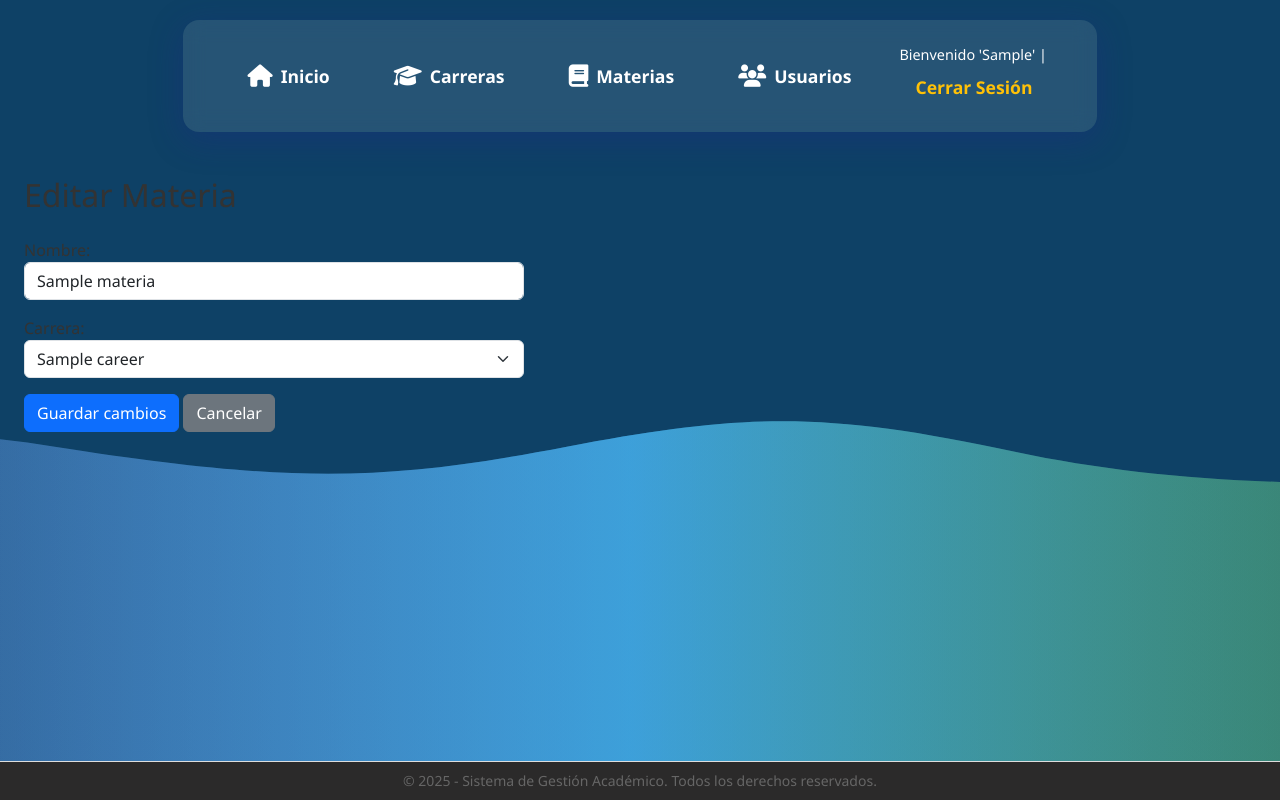
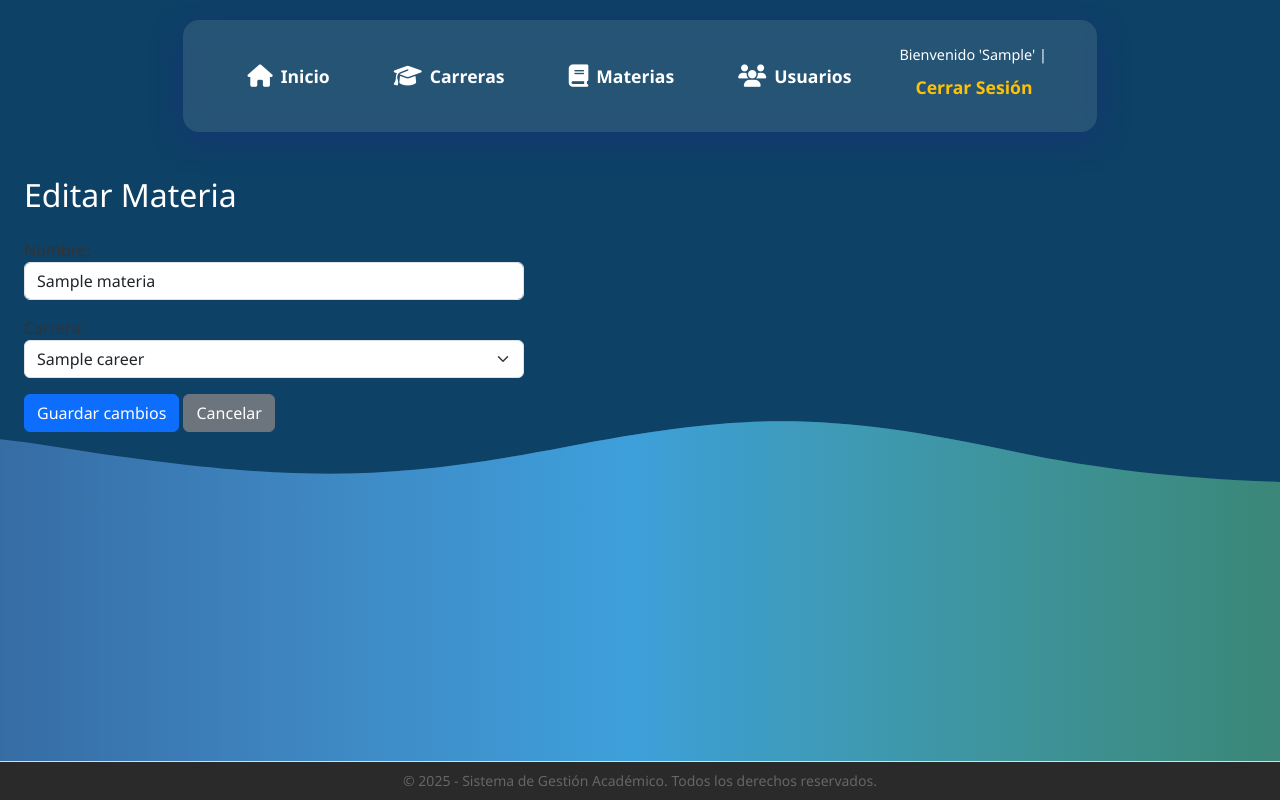
Before and after one commit to UTN-BDA/gestion_academica, a Django app: page /editar_materia/1/ in a window 1280 px wide. Run offline with Django 4.2, Linux system fonts and the light colour scheme; a user stored in the database is signed in; tables that the repository leaves empty hold one stand-in row (values such as "Sample post").

Commit message:
fix template

```diff
--- a/materias/templates/editar_materia.html
+++ b/materias/templates/editar_materia.html
@@ -1,7 +1,7 @@
 {% extends 'app/base_admin.html' %}
 
 {% block content %}
-<h2>Editar Materia</h2>
+<h2 class="titulo-usuarios">Editar Materia</h2>
 
 <form method="post" class="mt-4" style="max-width: 500px;">
     {% csrf_token %}
```
